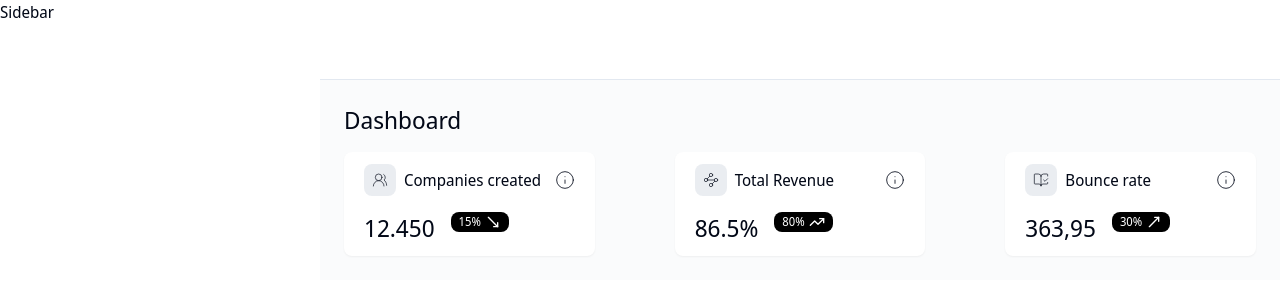
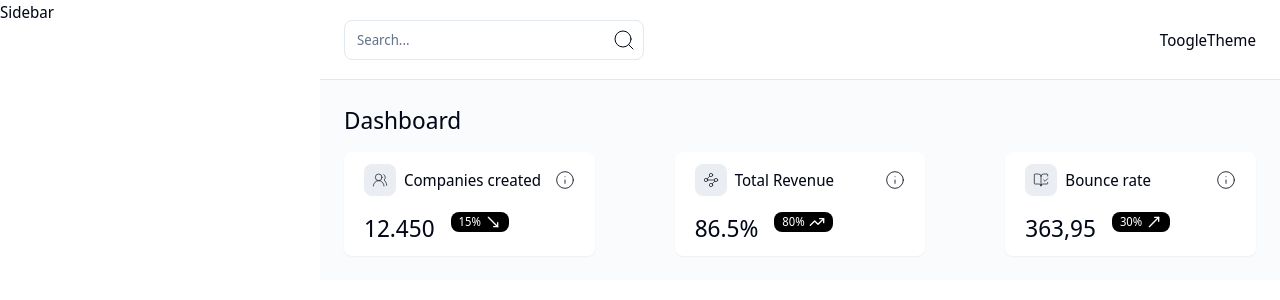
Before and after one commit to AJPadillo/dashborad-companies, a Next.js app: page / in a window 1280 px wide. Shown: the top 300 px of the page. Built offline with nearby package versions, Linux system fonts and the light colour scheme.

Commit message:
agregada barra de busqueda y esquema toogletheme en navbar

```diff
--- a/app/(routes)/page.tsx
+++ b/app/(routes)/page.tsx
@@ -29,7 +29,6 @@ export const dataCardsSummary = [
 export default function Home() {
   return (
     <div>
-      <UserButton />
       <h2 className="text-2xl mb-4">Dashboard</h2>
       <div className="grid grid-cols-1 md:grid-cols-2 lg:grid-cols-3 gap-3 lg:gap-x-20">
         {dataCardsSummary.map(({ icon, total, average, title, tooltipText }) => (
--- a/components/Navbar/Navbar.tsx
+++ b/components/Navbar/Navbar.tsx
@@ -1,7 +1,7 @@
 import { Input } from "@/components/ui/input"
 import { Sheet, SheetContent, SheetTrigger } from "@/components/ui/sheet"
 import { UserButton } from "@clerk/nextjs"
-import { Menu } from "lucide-react"
+import { Menu, Search } from "lucide-react"
 
 export function Navbar() {
     return (
@@ -16,6 +16,14 @@ export function Navbar() {
                     </SheetContent>
                 </Sheet>
             </div>
+            <div className="relative w-[300px]">
+                <Input placeholder="Search..." className="rounded-lg" />
+                <Search strokeWidth={1} className="absolute top-2 right-2" />
+            </div>
+            <div className="flex gap-x-2 items-center">
+                <p>ToogleTheme</p>
+                <UserButton />
+            </div>
         </div>
     )
 }
```
